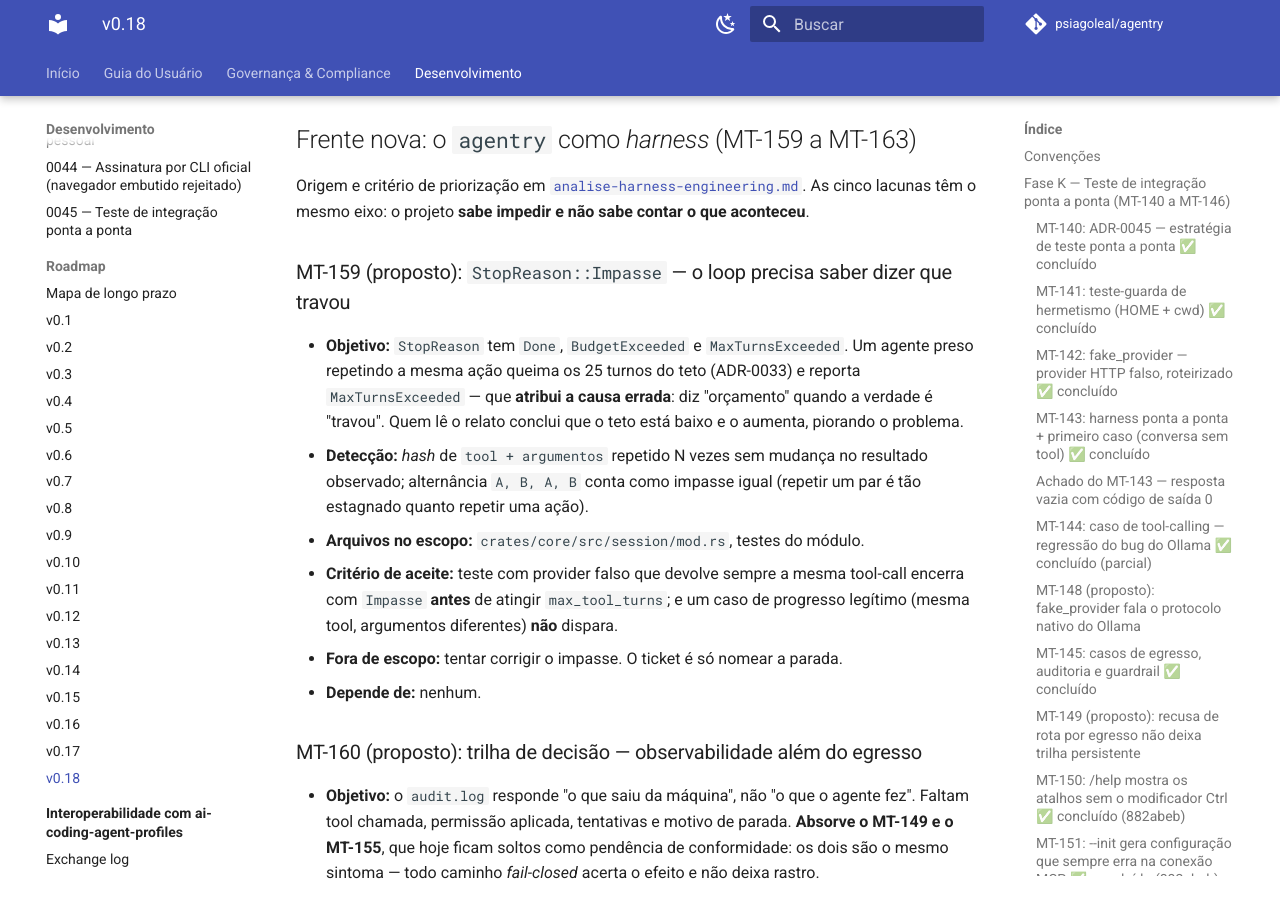
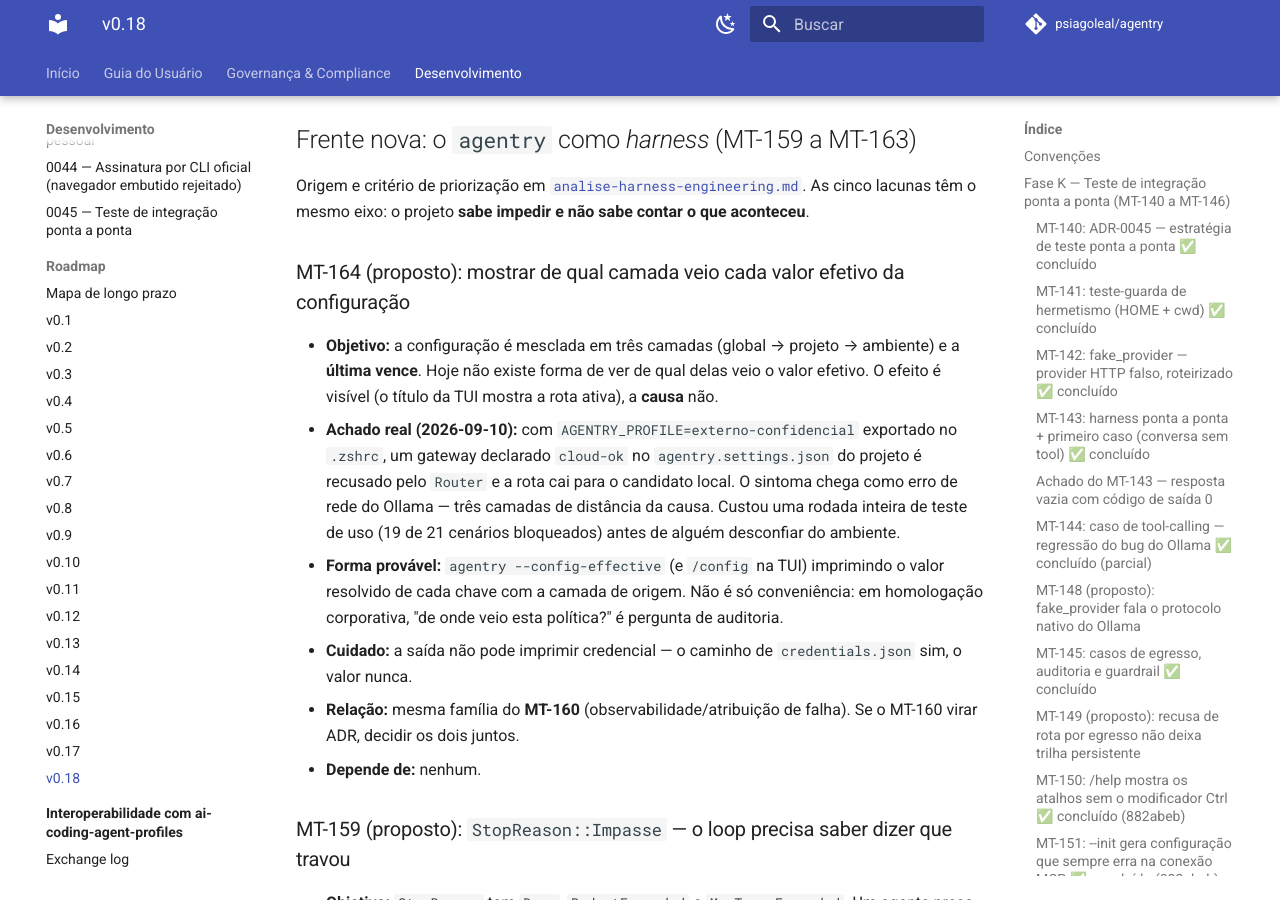
Before and after one commit to psiagoleal/agentry, an MkDocs documentation site: the page built from docs/roadmap-v0.18.md, in a window 1280 px wide and 900 px high, scrolled down 11925 px. Built offline with MkDocs 1.6.1 and Material for MkDocs 9.7.7, drawn with Linux system fonts in a browser that asks for light colours; comment, search, counter and statistics services are not loaded.

Commit message:
docs(roadmap): MT-164 -- mostrar a camada de origem de cada valor da configuracao
Achado que custou uma rodada de teste de uso: AGENTRY_PROFILE exportada
no .zshrc recusa o gateway do projeto e derruba a rota para o candidato
local, e o sintoma chega como erro de rede do Ollama -- tres camadas de
distancia da causa. O efeito e visivel, a causa nao.

{agente: Claude Code; modelo: claude-opus-5}

```diff
--- a/docs/roadmap-v0.18.md
+++ b/docs/roadmap-v0.18.md
@@ -410,6 +410,24 @@ abaixo custou um teste que passava **sem verificar nada**.
 Origem e critério de priorização em [`analise-harness-engineering.md`](./analise-harness-engineering.md).
 As cinco lacunas têm o mesmo eixo: o projeto **sabe impedir e não sabe contar o que aconteceu**.
 
+### MT-164 (proposto): mostrar de qual camada veio cada valor efetivo da configuração
+- **Objetivo:** a configuração é mesclada em três camadas (global → projeto → ambiente) e a
+  **última vence**. Hoje não existe forma de ver de qual delas veio o valor efetivo. O efeito é
+  visível (o título da TUI mostra a rota ativa), a **causa** não.
+- **Achado real (2026-09-10):** com `AGENTRY_PROFILE=externo-confidencial` exportado no
+  `.zshrc`, um gateway declarado `cloud-ok` no `agentry.settings.json` do projeto é recusado
+  pelo `Router` e a rota cai para o candidato local. O sintoma chega como erro de rede do
+  Ollama — três camadas de distância da causa. Custou uma rodada inteira de teste de uso
+  (19 de 21 cenários bloqueados) antes de alguém desconfiar do ambiente.
+- **Forma provável:** `agentry --config-effective` (e `/config` na TUI) imprimindo o valor
+  resolvido de cada chave com a camada de origem. Não é só conveniência: em homologação
+  corporativa, "de onde veio esta política?" é pergunta de auditoria.
+- **Cuidado:** a saída não pode imprimir credencial — o caminho de `credentials.json` sim, o
+  valor nunca.
+- **Relação:** mesma família do **MT-160** (observabilidade/atribuição de falha). Se o MT-160
+  virar ADR, decidir os dois juntos.
+- **Depende de:** nenhum.
+
 ### MT-159 (proposto): `StopReason::Impasse` — o loop precisa saber dizer que travou
 - **Objetivo:** `StopReason` tem `Done`, `BudgetExceeded` e `MaxTurnsExceeded`. Um agente preso
   repetindo a mesma ação queima os 25 turnos do teto (ADR-0033) e reporta `MaxTurnsExceeded` —
```
